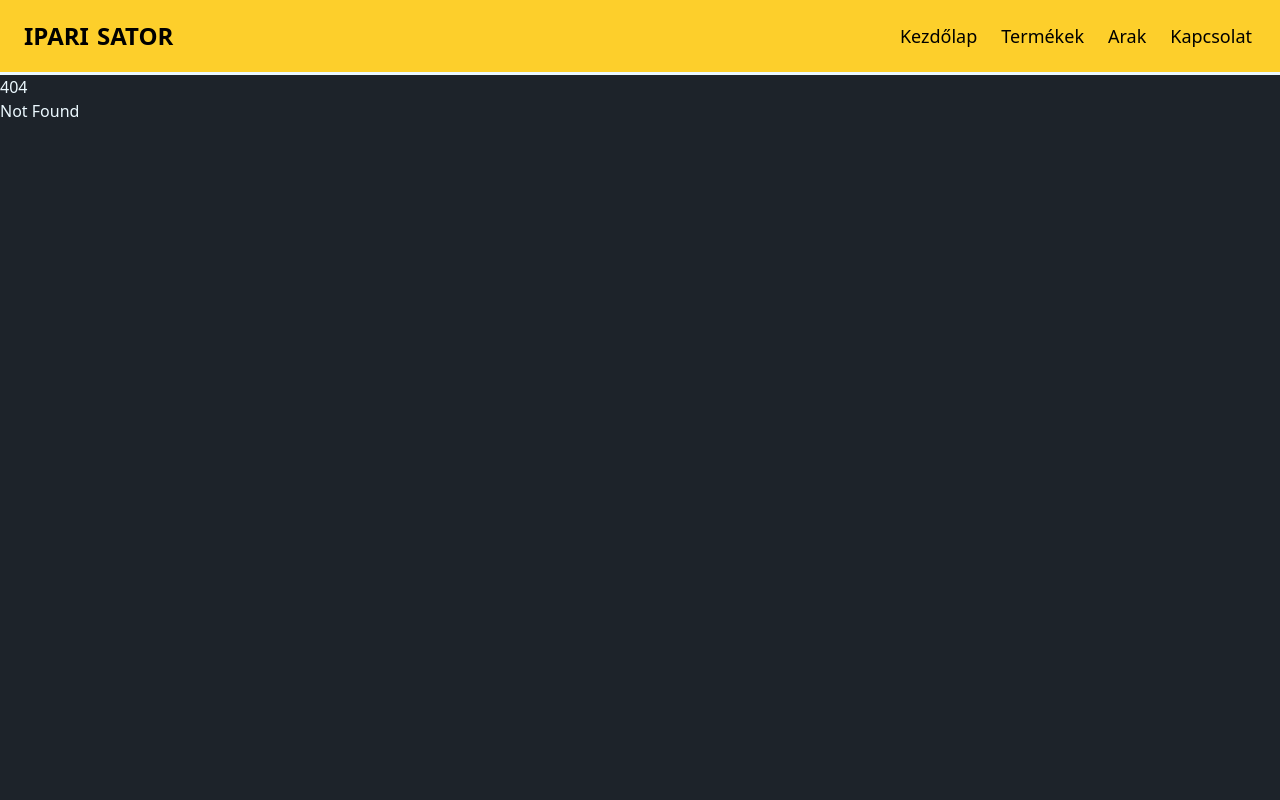
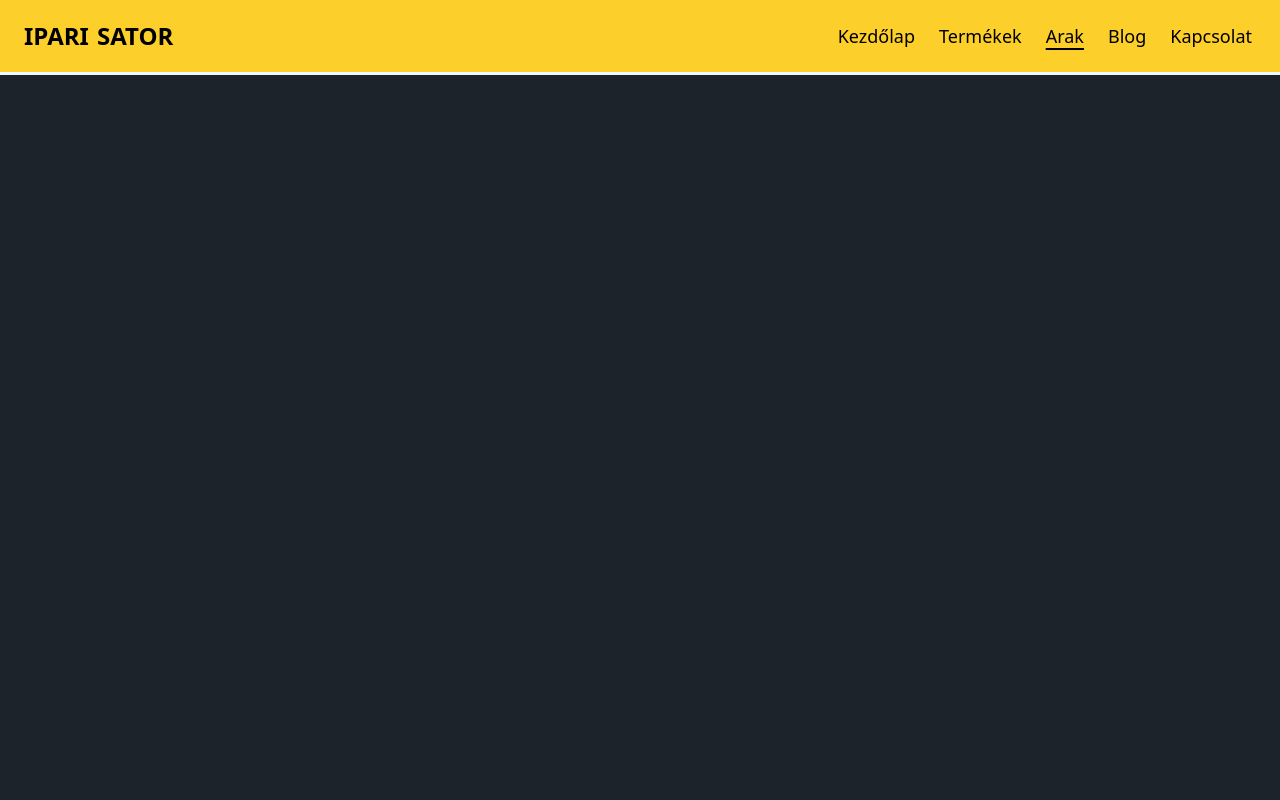
Before and after one commit to scriptpilot47/ipari-sator, a SvelteKit app in the folder Svelte/: page /prices in a window 1280 px wide. Before the commit this address had no page. Shown: the top 800 px of the page. Built offline with nearby package versions, Linux system fonts and the light colour scheme.

Commit message:
navigation link styles changed + added two new empty pages

```diff
--- a/Svelte/src/routes/+layout.svelte
+++ b/Svelte/src/routes/+layout.svelte
@@ -3,8 +3,7 @@
 	import favicon from '$lib/assets/favicon.svg';
   import Logo from '../components/Logo.svelte';
   import Footer from '../components/Footer.svelte';
-
-  // #TODO update sidebar active url to primary color
+	import { page } from '$app/state';
 
 	let { children } = $props();
 </script>
@@ -41,10 +40,11 @@
       <div class="hidden flex-none lg:block">
         <ul class="menu menu-horizontal text-primary-content text-lg">
           <!-- Navbar menu content here -->
-      	<li><a href="/">Kezdőlap</a></li>
-      	<li><a href="/products">Termékek</a></li>
-      	<li><a href="/">Arak</a></li>
-      	<li><a href="/contact">Kapcsolat</a></li>
+      	<li><a href="/" class={`${page.url.pathname === '/' ? 'underline underline-offset-5 decoration-2' : ''} active:!bg-transparent focus:!bg-transparent active:!text-black hover:!bg-transparent`}>Kezdőlap</a></li>
+      	<li><a href="/products"class={`${page.url.pathname === '/products' ? 'underline underline-offset-5 decoration-2' : ''} active:!bg-transparent focus:!bg-transparent active:!text-black hover:!bg-transparent`}>Termékek</a></li>
+      	<li><a href="/prices"class={`${page.url.pathname === '/prices' ? 'underline underline-offset-5 decoration-2' : ''} active:!bg-transparent focus:!bg-transparent active:!text-black hover:!bg-transparent`}>Arak</a></li>
+        <li><a href="/blog"class={`${page.url.pathname === '/blog' ? 'underline underline-offset-5 decoration-2' : ''} active:!bg-transparent focus:!bg-transparent active:!text-black hover:!bg-transparent`}>Blog</a></li>
+      	<li><a href="/contact"class={`${page.url.pathname === '/contact' ? 'underline underline-offset-5 decoration-2' : ''} active:!bg-transparent focus:!bg-transparent active:!text-black hover:!bg-transparent`}>Kapcsolat</a></li>
         </ul>
       </div>
     </div>
@@ -57,10 +57,11 @@
     <label for="my-drawer-3" aria-label="close sidebar" class="drawer-overlay"></label>
     <ul class="menu bg-base-200 min-h-full w-80 px-4 py-8 text-2xl">
       <!-- Sidebar content here -->
-      	<li><a href="/">Kezdőlap</a></li>
-      	<li><a href="/products">Termékek</a></li>
-      	<li><a href="/">Arak</a></li>
-      	<li><a href="/contact">Kapcsolat</a></li>
+      	<li><a href="/" class={`${page.url.pathname === '/' ? 'text-primary' : ''} active:!bg-transparent`}>Kezdőlap</a></li>
+      	<li><a href="/products"class={`${page.url.pathname === '/products' ? 'text-primary' : ''} active:!bg-transparent`}>Termékek</a></li>
+      	<li><a href="/prices"class={`${page.url.pathname === '/prices' ? 'text-primary' : ''} active:!bg-transparent`}>Arak</a></li>
+        <li><a href="/blog"class={`${page.url.pathname === '/blog' ? 'text-primary' : ''} active:!bg-transparent`}>Blog</a></li>
+      	<li><a href="/contact"class={`${page.url.pathname === '/contact' ? 'text-primary' : ''} active:!bg-transparent`}>Kapcsolat</a></li>
     </ul>
   </div>
 </div>
--- /dev/null
+++ b/Svelte/src/routes/blog/+page.svelte
@@ -0,0 +1,5 @@
+<script lang="ts">
+    import type { PageProps } from './$types';
+
+    let { data }: PageProps = $props();
+</script>
--- /dev/null
+++ b/Svelte/src/routes/prices/+page.svelte
@@ -0,0 +1,5 @@
+<script lang="ts">
+    import type { PageProps } from './$types';
+
+    let { data }: PageProps = $props();
+</script>
```
